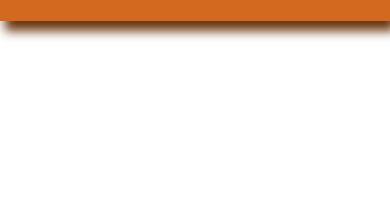
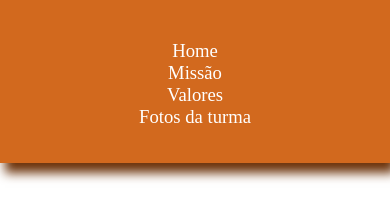
Before and after one commit to Po747o/Sala2B3B, a plain HTML site: page index.html in a window 390 px wide. Shown: the part 55-274 px from the top of the page. Drawn offline with nearby package versions, Linux system fonts and the light colour scheme.

Commit message:
Alterações

```diff
--- a/css/menuH.css
+++ b/css/menuH.css
@@ -89,7 +89,7 @@
     }
 
     .respMenu {
-        disply: block;
+        display: block;
         padding: 1.2rem;
     }
 
```
